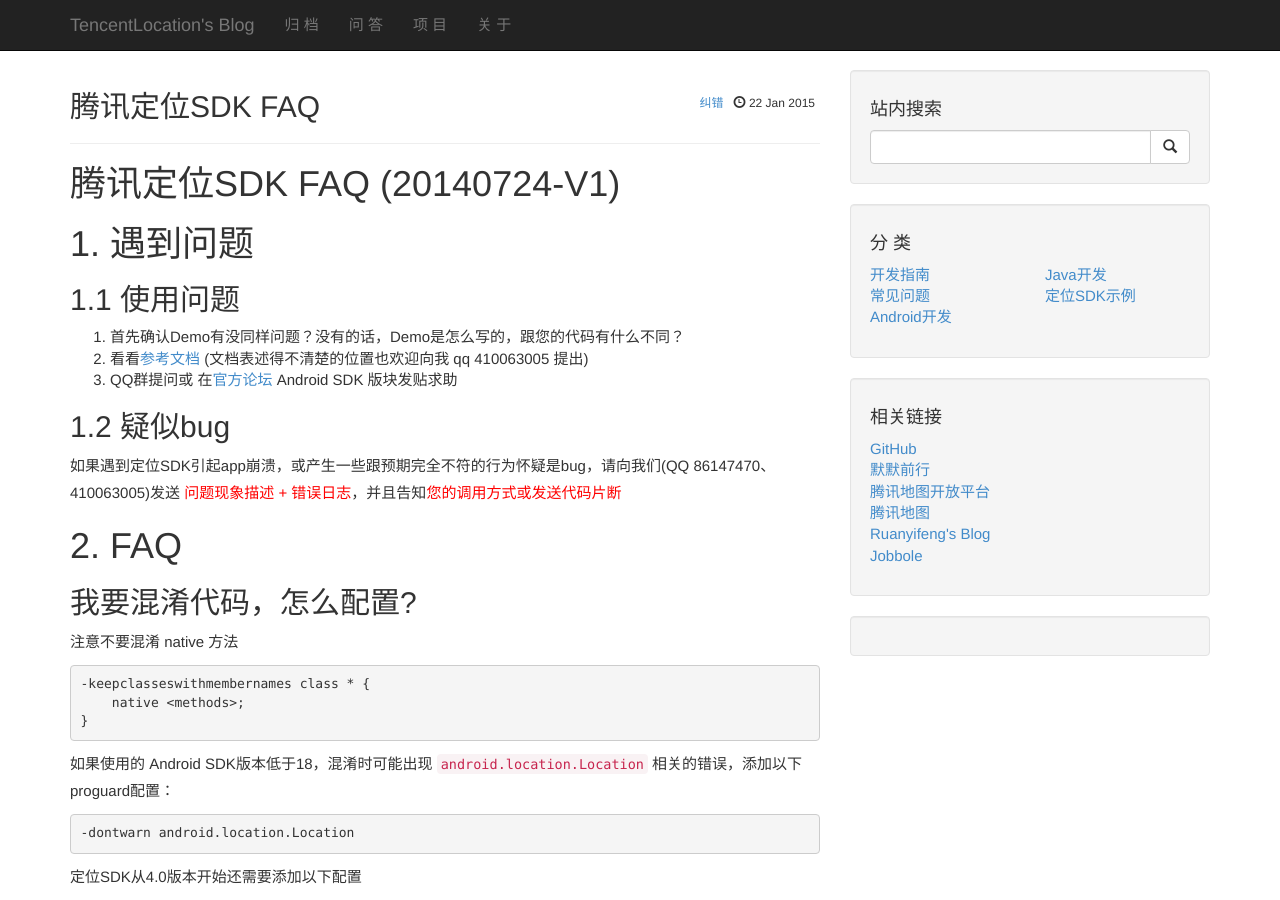
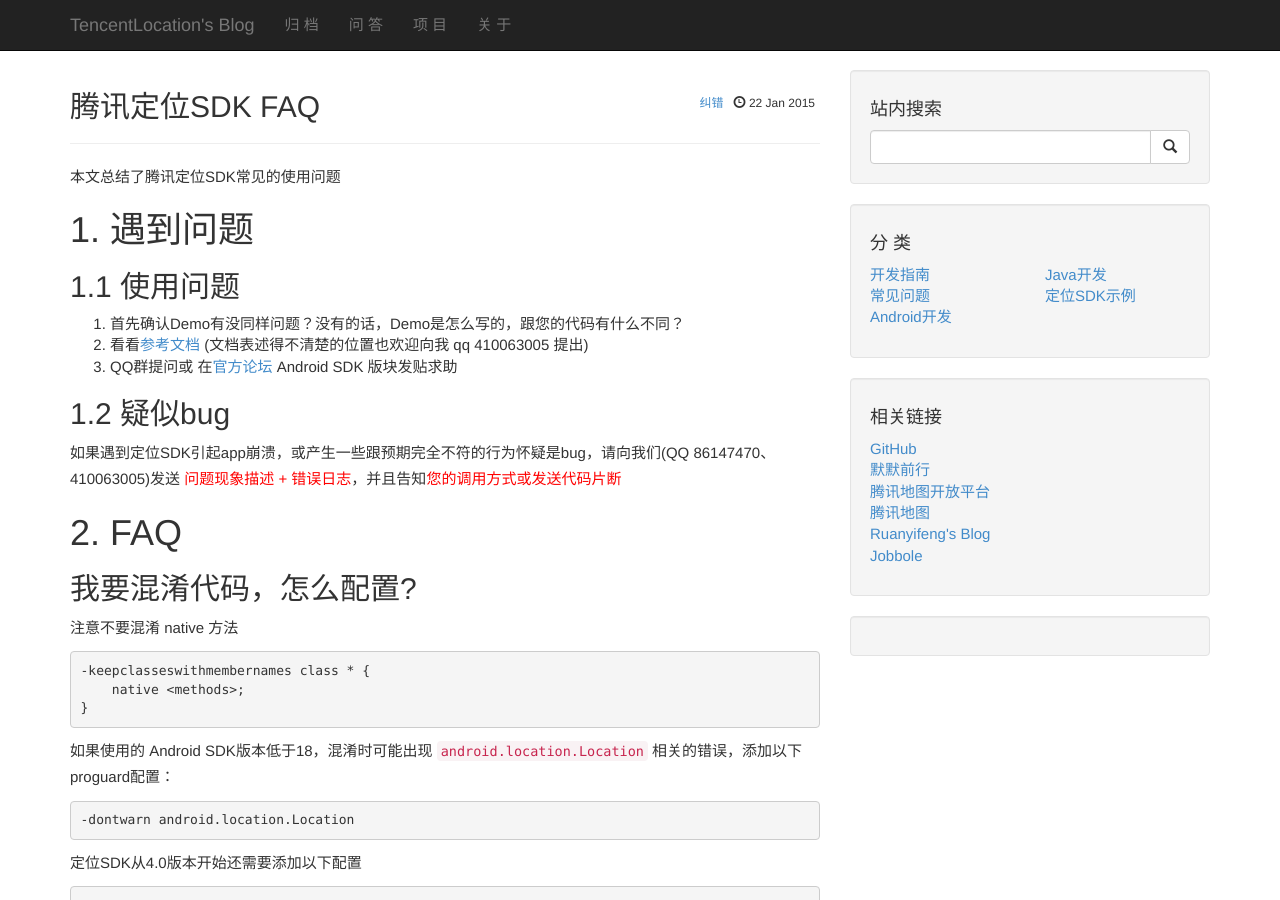
Before and after one commit to tencentlocation/tencentlocation.github.io, a Jekyll site: the page built from _posts/2015-01-22-tencent-location-sdk-faq.md, in a window 1280 px wide and 900 px high. Built offline with Jekyll 4.4.1, drawn with Linux system fonts in a browser that asks for light colours; Markdown is read by kramdown in place of the engine named in the settings; comment, search, counter and statistics services are not loaded.

Commit message:
mod: faq
Signed-off-by: sunmoon <chen_410063005@qq.com>

```diff
--- a/_posts/2015-01-22-tencent-location-sdk-faq.md
+++ b/_posts/2015-01-22-tencent-location-sdk-faq.md
@@ -5,8 +5,7 @@
 tags: [定位SDK]
 summary: "腾讯定位SDK常见使用问题"
 ---
-
-# 腾讯定位SDK FAQ (20140724-V1)
+本文总结了腾讯定位SDK常见的使用问题
 
 # 1. 遇到问题
 ## 1.1 使用问题
```
